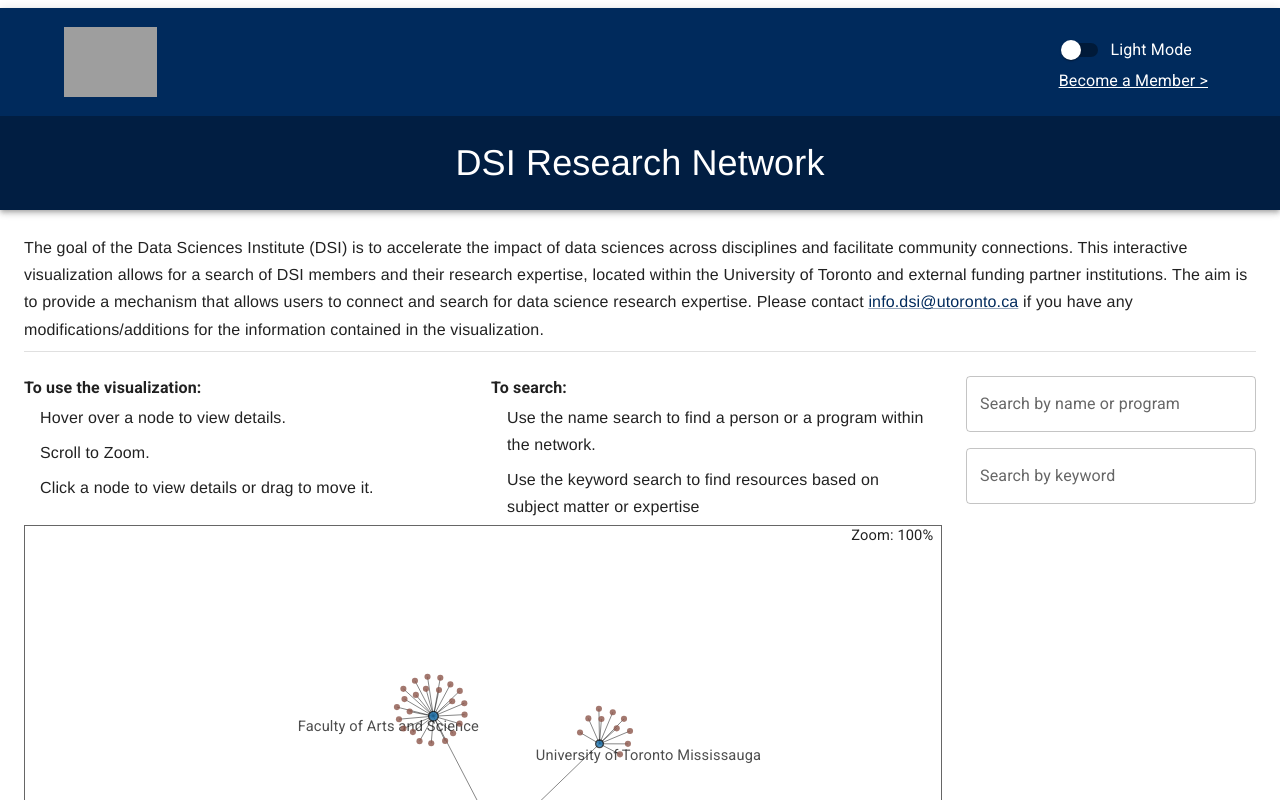
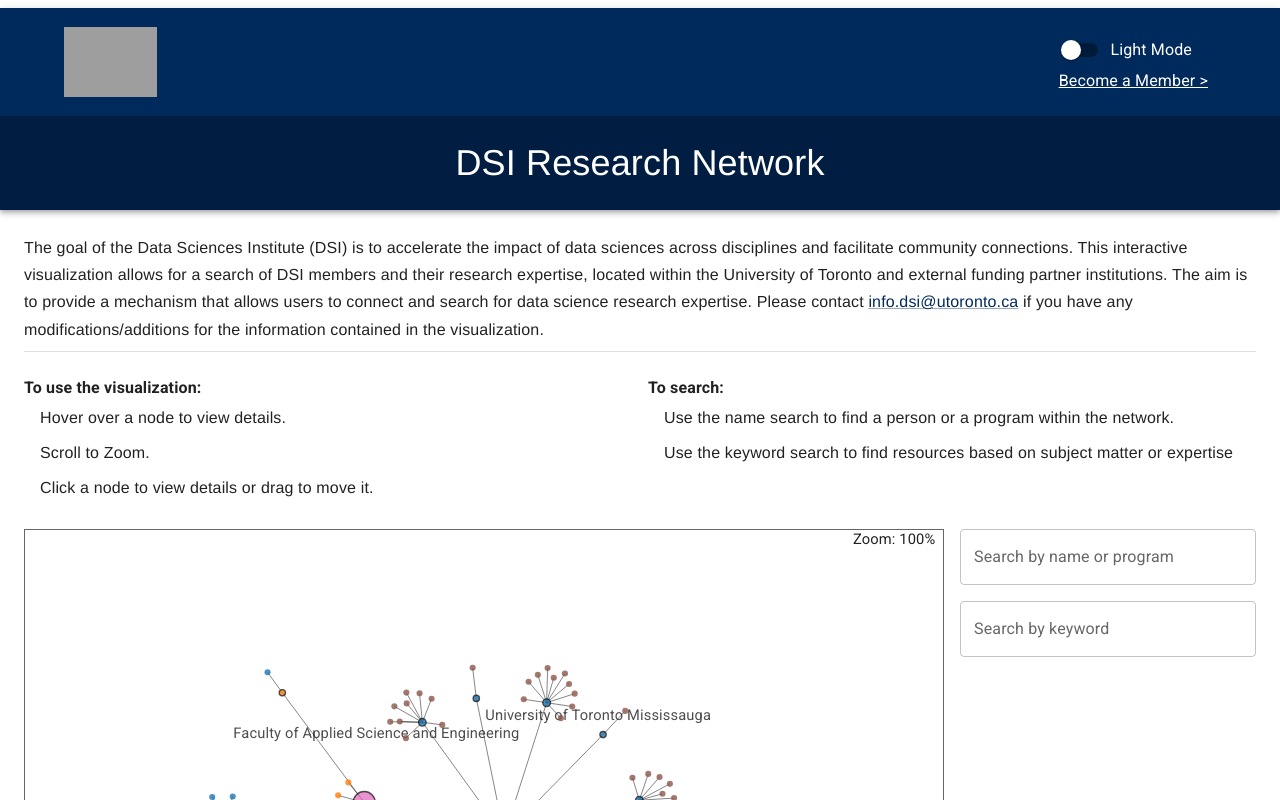
Before and after one commit to UTorontoDataScience/dsi-network, a React (Create React App) app in the folder react/: page / in a window 1280 px wide. Shown: the top 800 px of the page. Built offline with nearby package versions, Linux system fonts and the light colour scheme; grey boxes are pictures that could not be loaded.

Commit message:
update member data, force tootip positioning

```diff
--- a/react/src/Pages/ChartPage/ChartPage.tsx
+++ b/react/src/Pages/ChartPage/ChartPage.tsx
@@ -222,7 +222,6 @@ const ChartPage: React.FC = () => {
                 direction="row"
                 item
                 xs={12}
-                md={9}
                 spacing={3}
             >
                 <Grid item spacing={1} container direction="column">
@@ -248,14 +247,7 @@ const ChartPage: React.FC = () => {
                         <Divider />
                     </Grid>
                 </Grid>
-                <Grid container item xs={9} direction="column">
-                    <Grid
-                        item
-                        container
-                        direction="row"
-                        wrap="nowrap"
-                        spacing={2}
-                    >
+                <Grid item container direction="row" wrap="nowrap" spacing={2}>
                     <Grid item container direction="column">
                         <Typography sx={{ fontWeight: 'bold' }}>
                             To use the visualization:
@@ -271,8 +263,8 @@ const ChartPage: React.FC = () => {
                             </ListItem>
                             <ListItem>
                                 <Paragraph>
-                                        Click a node to view details or drag to
-                                        move it.
+                                    Click a node to view details or drag to move
+                                    it.
                                 </Paragraph>
                             </ListItem>
                         </List>
@@ -284,8 +276,8 @@ const ChartPage: React.FC = () => {
                         <List disablePadding dense>
                             <ListItem>
                                 <Paragraph>
-                                        Use the name search to find a person or
-                                        a program within the network.
+                                    Use the name search to find a person or a
+                                    program within the network.
                                 </Paragraph>
                             </ListItem>
                             <ListItem>
@@ -297,7 +289,8 @@ const ChartPage: React.FC = () => {
                         </List>
                     </Grid>
                 </Grid>
-                    <Grid item>
+                <Grid container spacing={2} item direction="row">
+                    <Grid item xs={9}>
                         {tree && (
                             <ForceGraph
                                 focusNode={focusNode}
@@ -312,15 +305,7 @@ const ChartPage: React.FC = () => {
                             />
                         )}
                     </Grid>
-                </Grid>
-                <Grid
-                    item
-                    xs={12}
-                    md={3}
-                    container
-                    direction="column"
-                    spacing={2}
-                >
+                    <Grid container xs={3} direction="column" spacing={2} item>
                         <Grid item>
                             <FormControl fullWidth>
                                 {tree0 && tree && (
@@ -396,7 +381,9 @@ const ChartPage: React.FC = () => {
                                                             setDetailSelection(
                                                                 node
                                                             );
-                                                        setFocusNode(node[0]);
+                                                            setFocusNode(
+                                                                node[0]
+                                                            );
                                                         }}
                                                     >
                                                         {item.name}
@@ -415,6 +402,8 @@ const ChartPage: React.FC = () => {
                         )}
                     </Grid>
                 </Grid>
+            </Grid>
+
             {tree0 && !!localViewNode && (
                 <LocalView
                     tree={tree0}
--- a/react/src/Visualizations/ForceGraph/ForceGraph.ts
+++ b/react/src/Visualizations/ForceGraph/ForceGraph.ts
@@ -454,9 +454,9 @@ export default class D3ForceGraph {
             .node();
 
         if (node) {
-            const { right: x, y } = node.getBoundingClientRect();
+            const { right, top } = node.getBoundingClientRect();
             const name = (node as any).__data__.data.name;
-            showToolTip(`${x}px`, `${y}px`, name);
+            showToolTip(`${right}px`, `${top}px`, name);
         }
     };
 
```
Also changed, not shown: react/public/members-simplified.json. Lines whose indentation alone changed are shown as unchanged.
